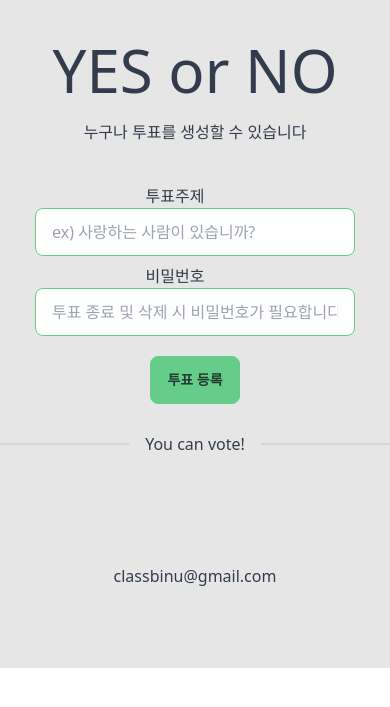
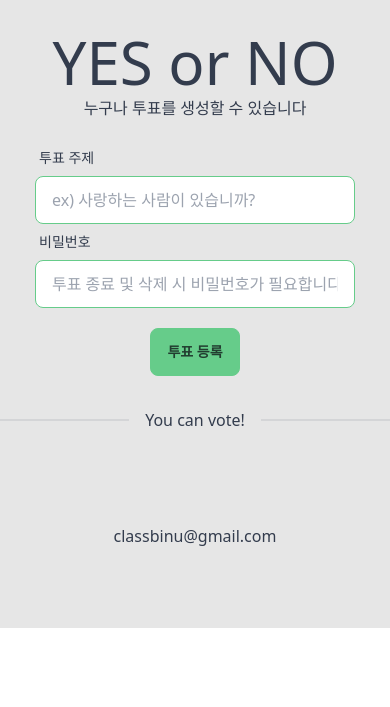
Before and after one commit to classbinu/youcanvote, a Django app: page / in a window 390 px wide. Shown: the top 707 px of the page. Run offline with Django 4.2, Linux system fonts and the light colour scheme; some libraries are stand-ins or nearby versions.

Commit message:
Redesign for mobile

```diff
--- a/templates/index.html
+++ b/templates/index.html
@@ -13,23 +13,30 @@
         <html >
     </head>
     <body>
-
         <div id="app" class="container-fluid mx-auto bg-base-200">
-            <div class="h-10"></div>
+            <div class="h-8"></div>
             <div class="text-center">
-                <h2 class="text-center text-6xl mb-5">YES or NO</h2>
-                <h6 class="text-center text-md mb-10">누구나 투표를 생성할 수 있습니다<h6>
-                <div class="mb-2">
-                    <label for="subject" class="mr-10">투표주제</label>
-                    <input type="text" id="subject" placeholder="ex) 사랑하는 사람이 있습니까?" maxlength="50" class="input input-bordered input-primary w-full max-w-xs" v-model="subject">
+                <h2 class="text-center text-6xl mb-1">YES or NO</h2>
+                <h6 class="text-center text-md mb-5">누구나 투표를 생성할 수 있습니다<h6>
+                <div class="flex justify-center">
+                    <div class="form-control w-full max-w-xs">
+                        <label for="subject" class="label">
+                            <span class="label-text">투표 주제</span>
+                        </label>
+                        <input type="text" id="subject" placeholder="ex) 사랑하는 사람이 있습니까?" maxlength="50" class="input input-bordered input-primary w-full max-w-xs" v-model="subject">
+                    </div>
                 </div>
-                <div class="mb-5">
-                    <label for="password" class="mr-10">비밀번호</label>
-                    <input type="password" id="psssword" placeholder="투표 종료 및 삭제 시 비밀번호가 필요합니다." class="input input-bordered input-primary w-full max-w-xs" v-model="password" @keypress.enter="createVote">
+                <div class="flex justify-center">
+                    <div class="form-control w-full max-w-xs">
+                        <label for="password" class="label">
+                            <span class="label-text">비밀번호</span>
+                        </label>
+                        <input type="password" id="password" placeholder="투표 종료 및 삭제 시 비밀번호가 필요합니다." class="input input-bordered input-primary w-full max-w-xs" v-model="password" @keypress.enter="createVote">
+                    </div>
                 </div>
-                <button class="btn btn-primary" @click="createVote">투표 등록</button>
+                <button class="btn btn-primary my-5" @click="createVote">투표 등록</button>
             </div>
-            <div class="divider my-8">You can vote!</div>
+            <div class="divider my-4">You can vote!</div>
             <div class="flex flex-wrap justify-center">
                 <div v-for="vote in votes" :key="vote.id" class="card w-96 bg-base-100 shadow-xl m-5  hover:shadow-2xl">
                     <div class="card-body break-all">
```
